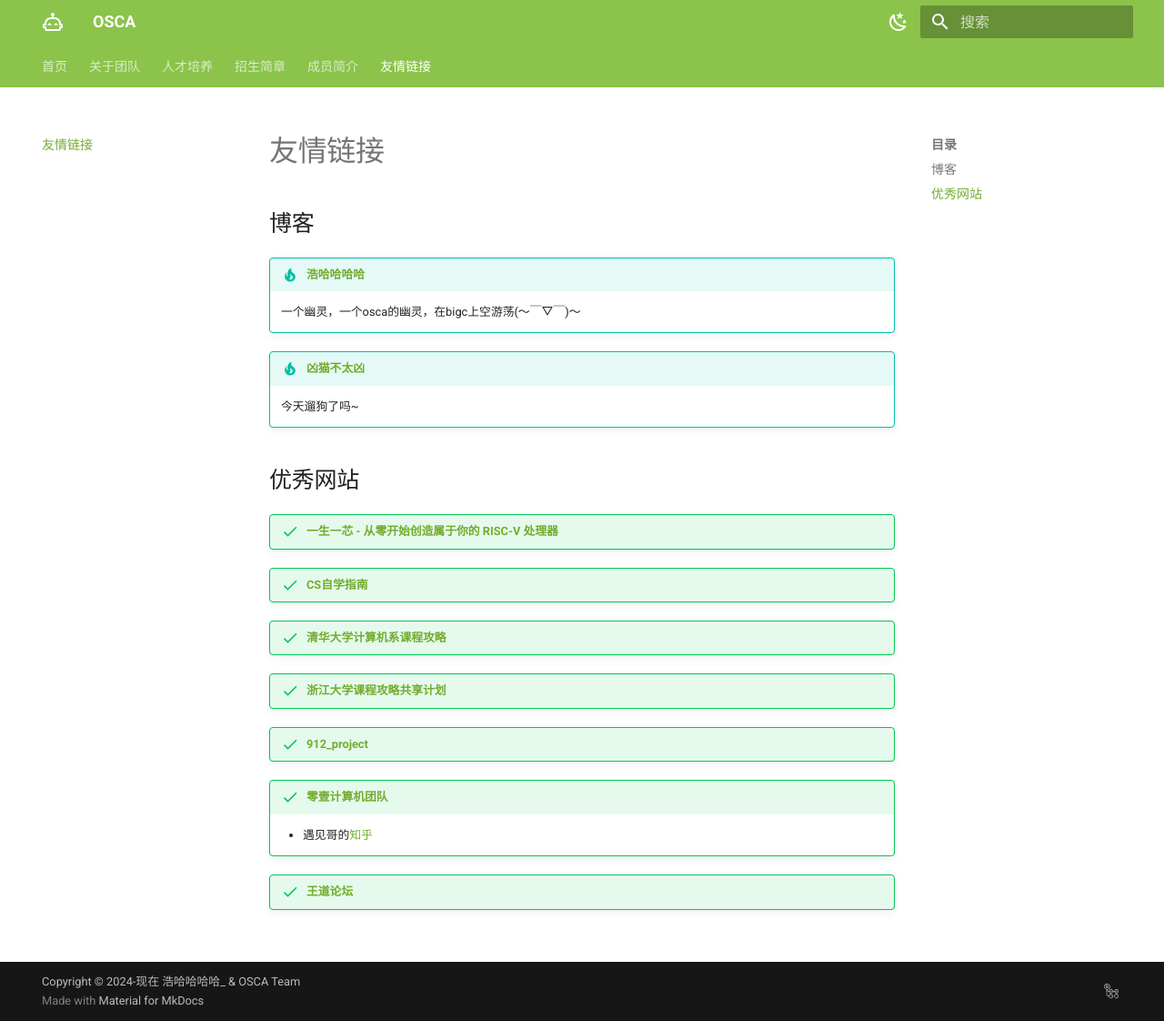
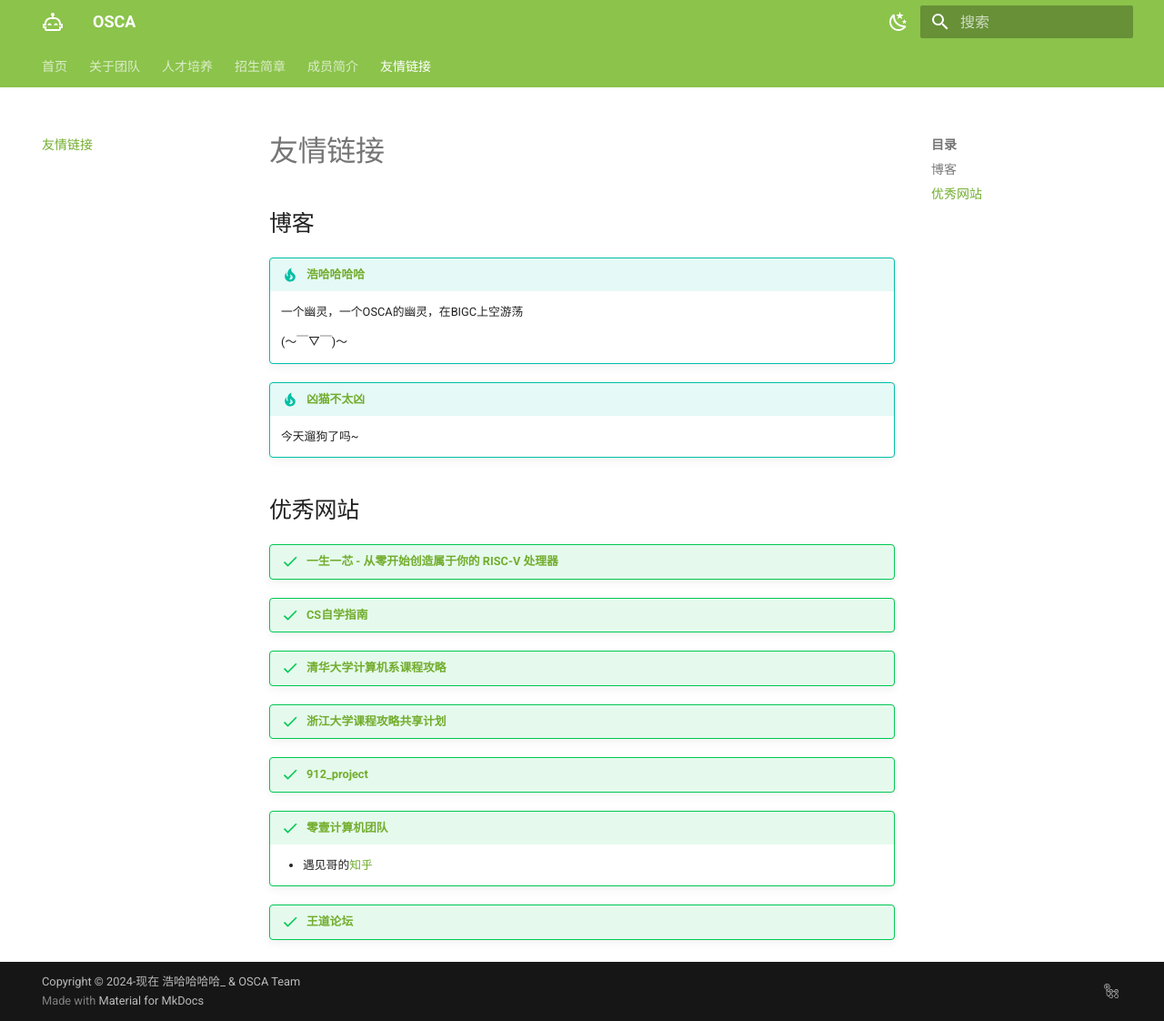
Before and after one commit to Haohahahaha/OSCA, an MkDocs documentation site: the page built from docs/members/links.md, in a window 1280 px wide and 1122 px high. Shown: the whole window at 91% size. Built offline with MkDocs 1.6.1 and Material for MkDocs 9.7.7, drawn with Linux system fonts in a browser that asks for light colours.

Commit message:
2024-06-12_18:25:26 update

```diff
--- a/docs/members/links.md
+++ b/docs/members/links.md
@@ -4,7 +4,9 @@
 
 !!! tip "[浩哈哈哈哈](https://haohaha.cn)"
 
-    一个幽灵，一个osca的幽灵，在bigc上空游荡(～￣▽￣)～
+    一个幽灵，一个OSCA的幽灵，在BIGC上空游荡
+
+    (～￣▽￣)～
 
 !!! tip "[凶猫不太凶](https://xmbtx.github.io/xmbtx-blog/)"
 
```
